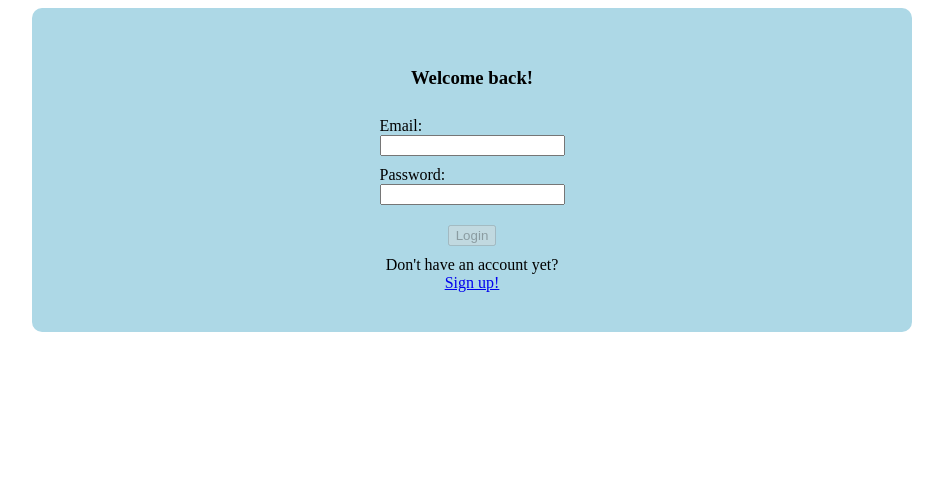
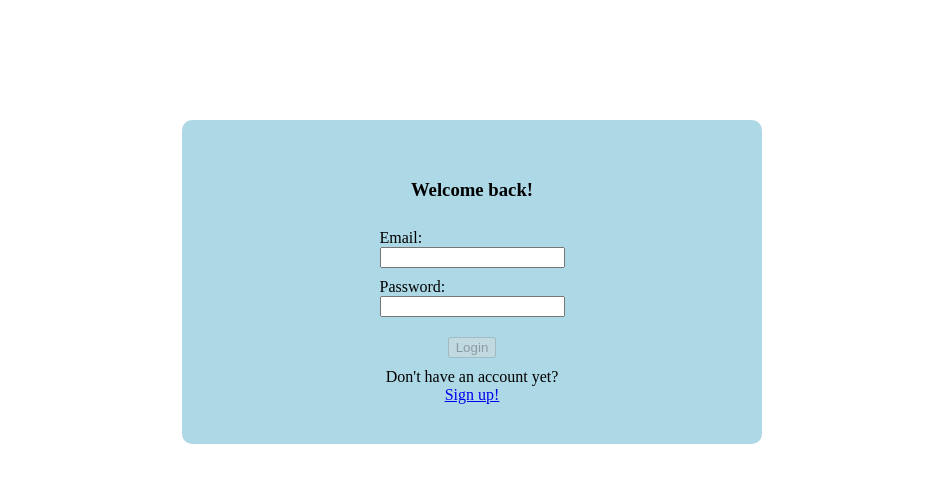
Before and after one commit to shevOle/ang-used-car-evaluation-app, an Angular app: page /login in a window 1280 px wide. Shown: the top 482 px of the page, without its empty margins (168-1111 px from the left). Built offline with nearby package versions, Linux system fonts and the light colour scheme.

Commit message:
fix: adjust login and sign up pages styles

```diff
--- a/src/app/login/login.component.scss
+++ b/src/app/login/login.component.scss
@@ -3,8 +3,8 @@
   flex-direction: column;
   align-items: center;
   justify-content: center;
-  max-width: 800px;
-  margin: 0 auto;
+  max-width: 500px;
+  margin: 15vh auto 0;
   padding: 40px;
   gap: 10px;
   border-radius: 10px;
--- a/src/app/sign-up/sign-up.component.scss
+++ b/src/app/sign-up/sign-up.component.scss
@@ -3,8 +3,8 @@
   flex-direction: column;
   align-items: center;
   justify-content: center;
-  max-width: 800px;
-  margin: 0 auto;
+  max-width: 500px;
+  margin: 15vh auto 0;
   padding: 40px;
   gap: 10px;
   border-radius: 10px;
```
